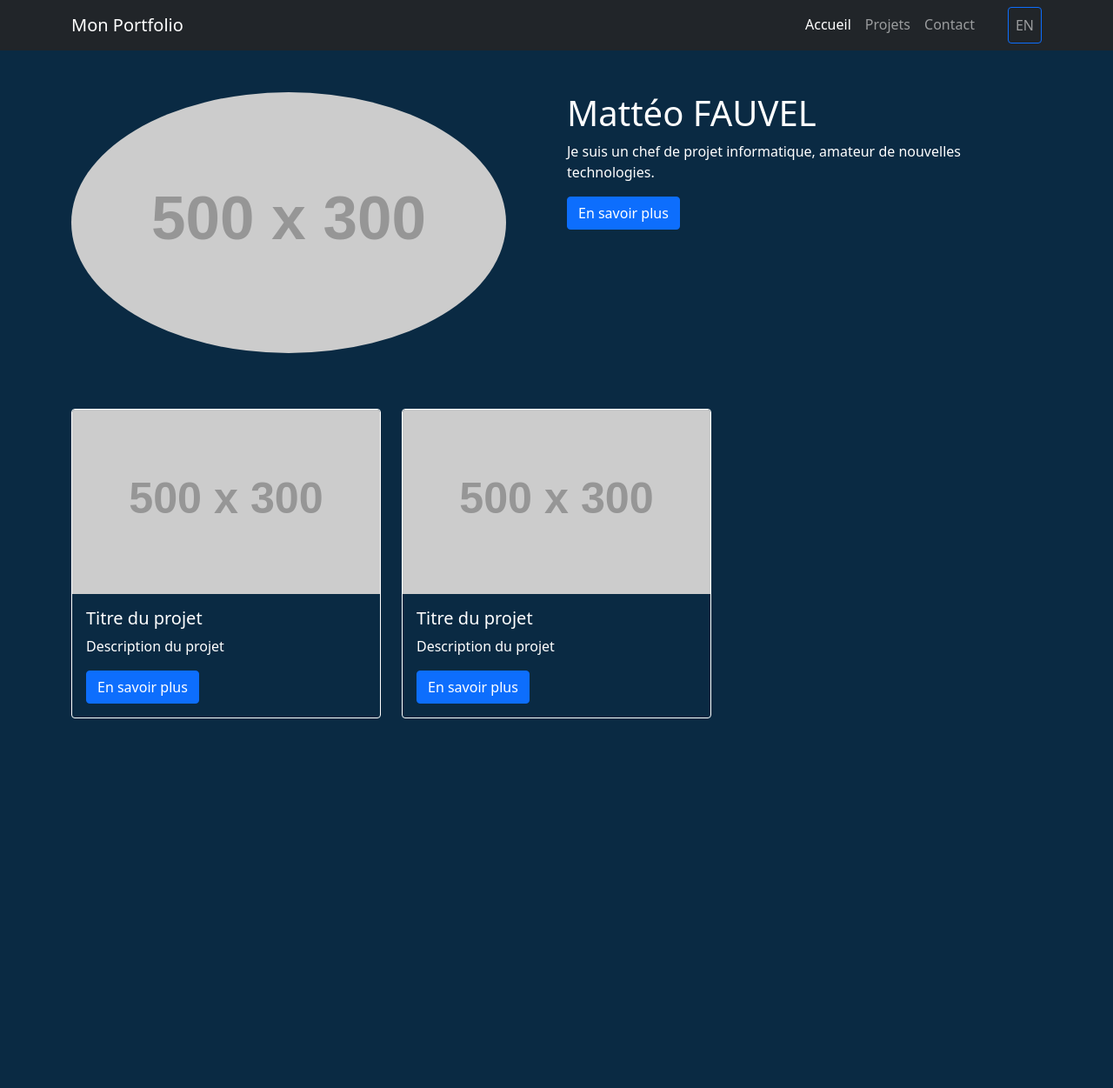
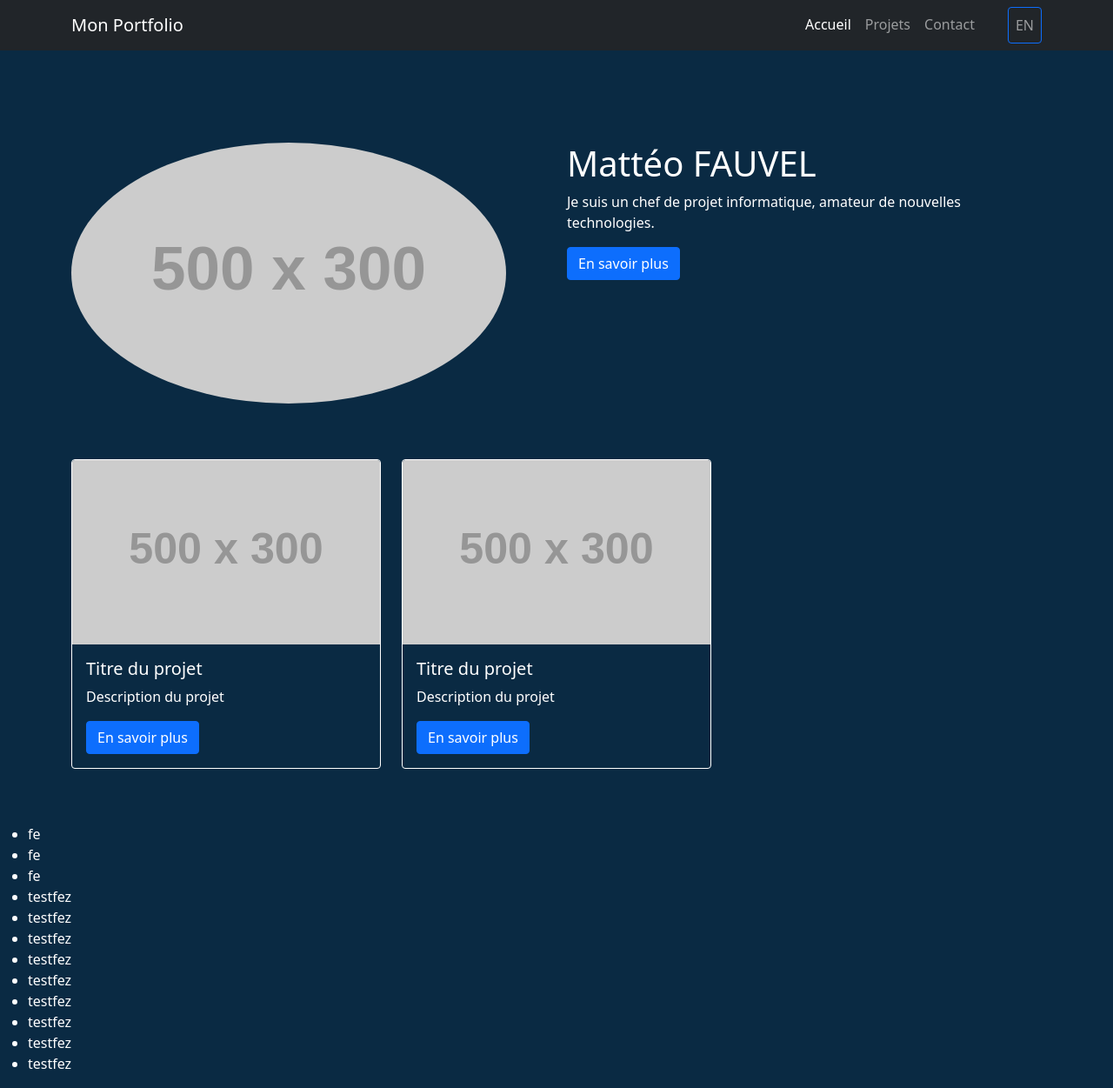
Before and after one commit to Mattken12/Portfolio, a PHP site: page / in a window 1280 px wide. Shown: the whole page at 87% size. Before the commit the page ends 826 px from the top, so only its background shows below. Run offline with PHP 8.4, Linux system fonts and the light colour scheme; grey boxes labelled with a size stand in for pictures from a placeholder-image service; some libraries are stand-ins or nearby versions.

Commit message:
fix top body

```diff
--- a/index.html
+++ b/index.html
@@ -14,14 +14,14 @@
 
 
 
-    <title id="tab-title" class="lang-fr">Accueil - Portfolio</title>
+    <title id="tab-title">Accueil - Portfolio</title>
 
   </head>
 
   <body>
 
-
-    <nav class="navbar navbar-expand-lg navbar-dark bg-dark">
+   <div class="navbox">
+    <nav class="navbar navbar-expand-lg navbar-dark bg-dark fixed-top">
       <div class="container">
         <a class="navbar-brand lang-fr" href="#">Mon Portfolio</a>
         <a class="navbar-brand lang-en" href="#">My Portfolio</a>
@@ -49,9 +49,9 @@
         </div>
       </div>
     </nav>
+  </div>
 
-
-
+    <div class="pt-3">
     <div class="container my-5">
       <div class="row">
         <div class="col-md-6">
@@ -99,6 +99,18 @@
     </div>
   </div>
 
+  <ul><li>fe</li>
+  <li>fe</li>
+  <li>fe</li>
+  <li>testfez</li>
+  <li>testfez</li>
+  <li>testfez</li>
+  <li>testfez</li>
+  <li>testfez</li>
+  <li>testfez</li>
+  <li>testfez</li>
+  <li>testfez</li>
+  <li>testfez</li></ul>
 
 
 
@@ -109,6 +121,6 @@
 
   <script src="https://cdn.jsdelivr.net/npm/bootstrap@5.1.3/dist/js/bootstrap.min.js" integrity="sha384-QJHtvGhmr9XOIpI6YVutG+2QOK9T+ZnN4kzFN1RtK3zEFEIsxhlmWl5/YESvpZ13" crossorigin="anonymous"></script>
 
-
+</div>
   </body>
 </html>
--- a/style/mainStyle.css
+++ b/style/mainStyle.css
@@ -1,6 +1,7 @@
 body {
   background-color: #0A2A43;
   color: white;
+  padding-top: 100px;
 }
 
 .card {
@@ -17,4 +18,8 @@ body {
 .bg-dark {
   background-color: #0A2A43;
 }
+
+.pt-3 {
+  padding-top: 30px;
+}
 /*# sourceMappingURL=mainStyle.css.map */
--- a/style/mainStyle.scss
+++ b/style/mainStyle.scss
@@ -1,6 +1,8 @@
 body{
   background-color: #0A2A43;
-color: white;
+  color: white;
+  padding-top: 100px;
+
 
 }
 
@@ -19,3 +21,7 @@ color: white;
 .bg-dark{
   background-color: #0A2A43;
 }
+
+.pt-3{
+  padding-top: 30px;
+}
```
Also changed, not shown: 1 other file.
